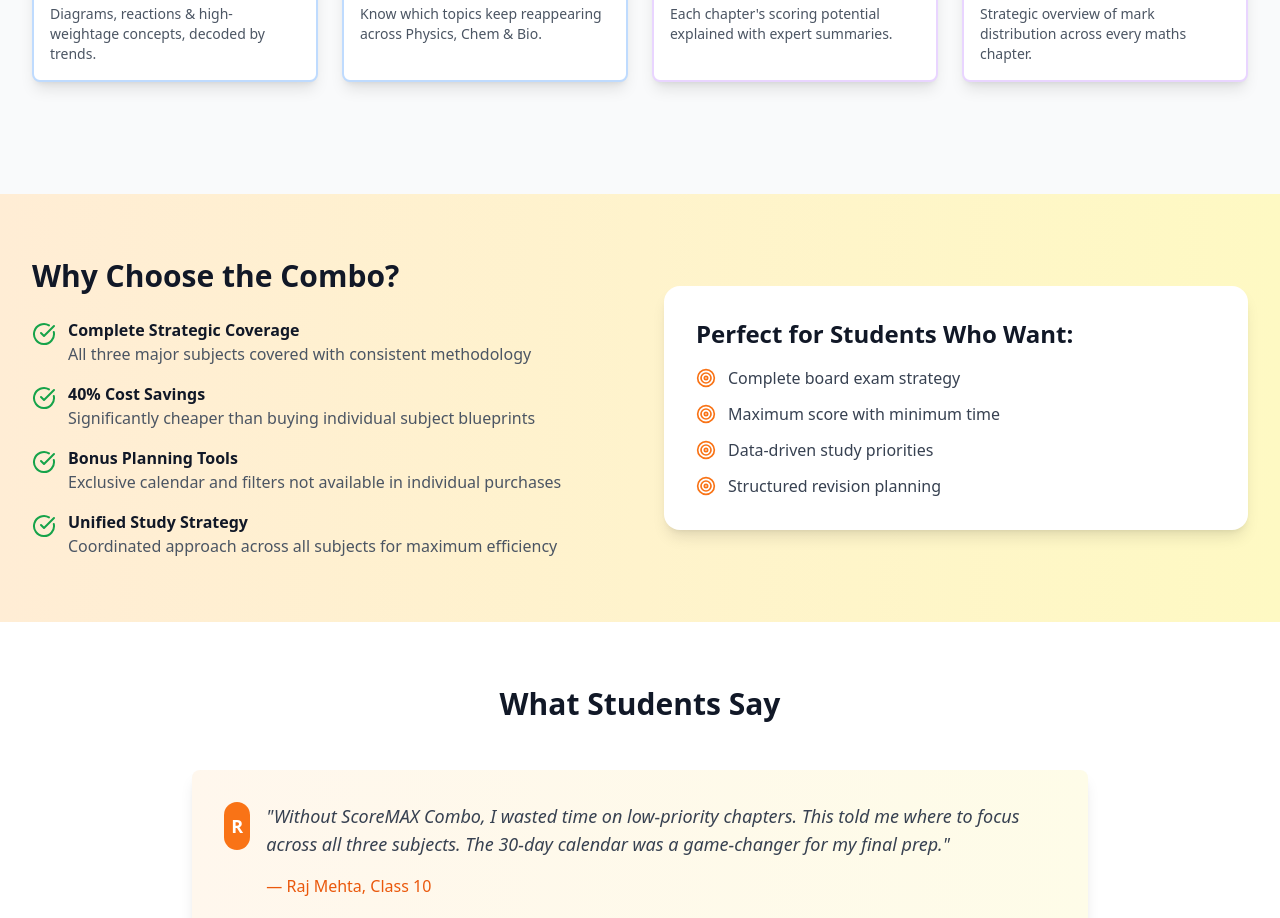
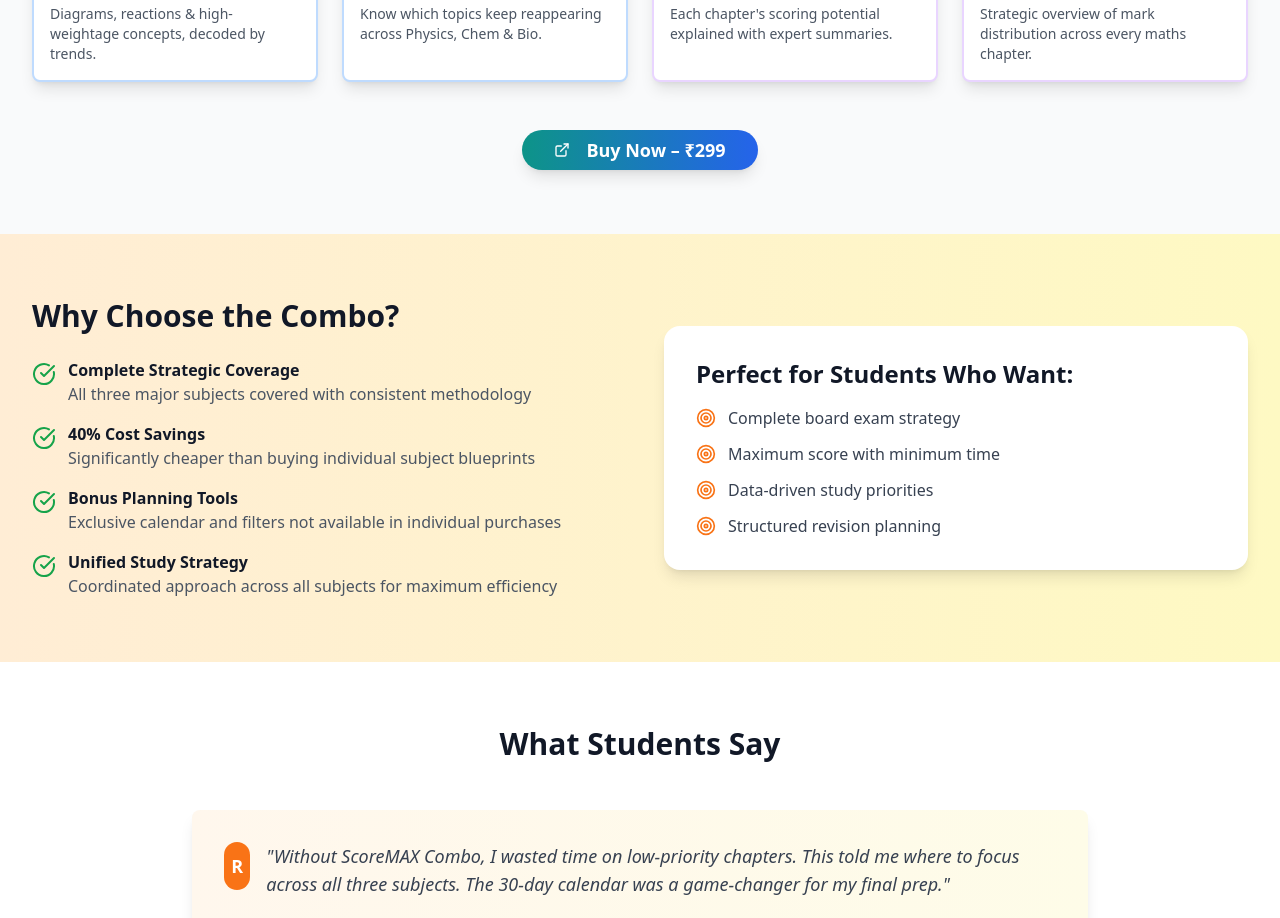
Before and after one commit to Abhijohn88/scoremax-blueprint-guide, a React (Vite) app: page /combo in a window 1280 px wide. Shown: the part 2543-3461 px from the top of the page. Built offline with nearby package versions, Linux system fonts and the light colour scheme.

Commit message:
Add "Buy Now" button below image previews
Added a "Buy Now" button below the image previews on the Combo page, replicating the existing button's functionality and styling.

```diff
--- a/src/pages/Combo.tsx
+++ b/src/pages/Combo.tsx
@@ -1,3 +1,4 @@
+
 import React from 'react';
 import { Link } from 'react-router-dom';
 import { Button } from '@/components/ui/button';
@@ -258,6 +259,17 @@ const Combo = () => {
               </div>
             </div>
           </div>
+
+          {/* Buy Now Button below images */}
+          <div className="text-center">
+            <Button
+              onClick={handleBuyNow}
+              className="bg-gradient-to-r from-teal-600 to-blue-600 hover:from-teal-700 hover:to-blue-700 text-white px-8 py-4 text-lg rounded-full shadow-lg hover:shadow-xl transition-all duration-300 hover:scale-105 font-bold"
+            >
+              <ExternalLink className="w-5 h-5 mr-2" />
+              Buy Now – ₹299
+            </Button>
+          </div>
         </div>
       </section>
 
```
